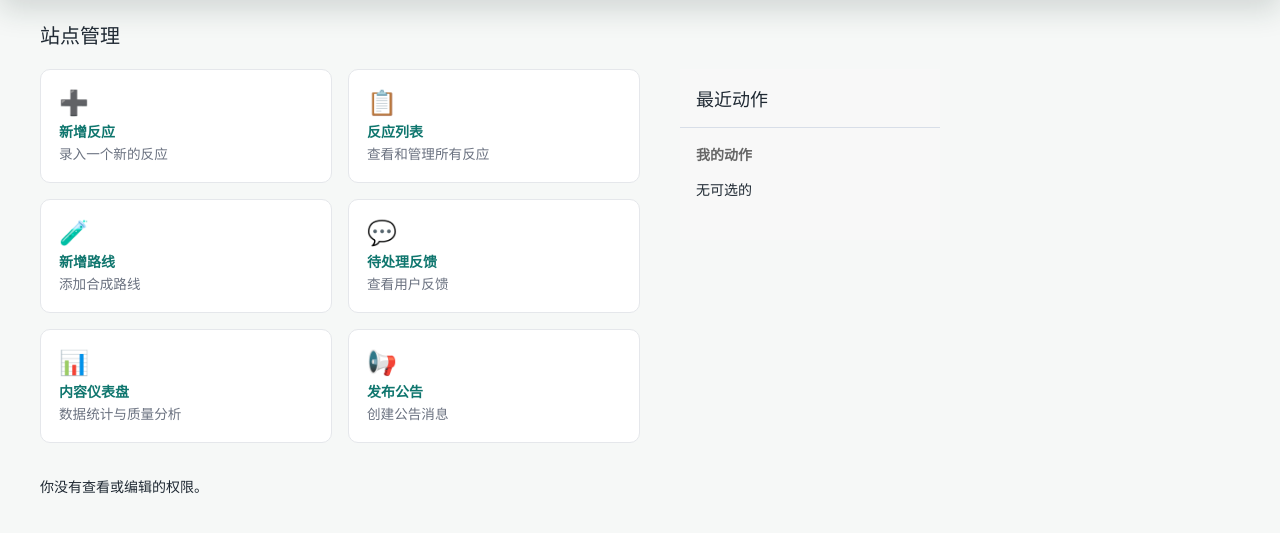
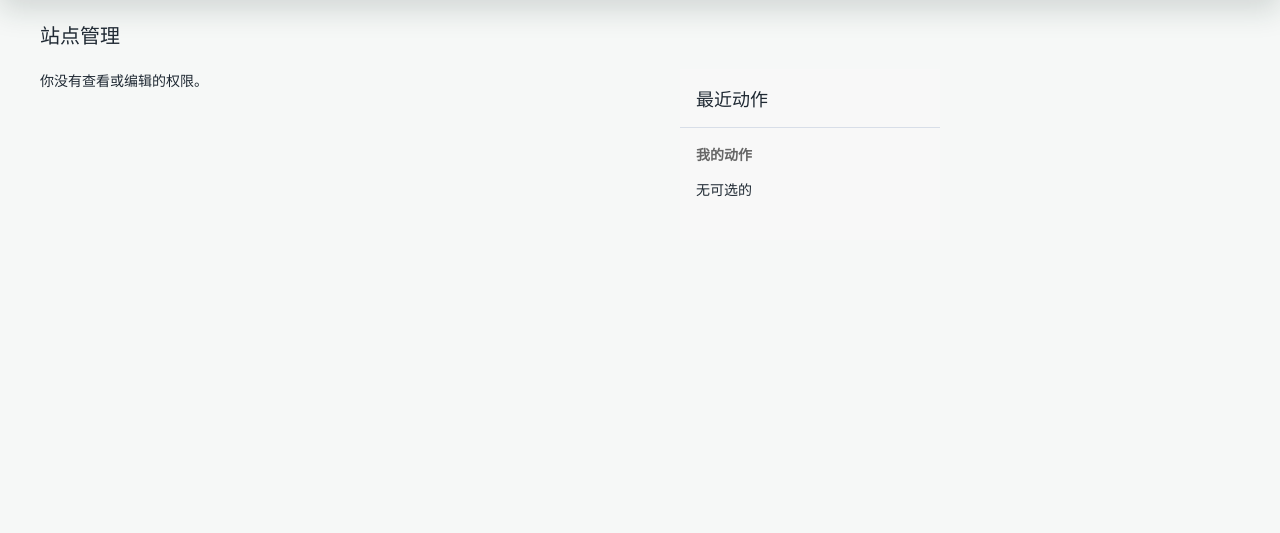
Before and after one commit to wenckerwan/OrganicChemHub, a Django app: page /admin/ in a window 1280 px wide. Shown: the part 58-591 px from the top of the page. Run offline with Django 5.2, Linux system fonts and the light colour scheme; the visitor is signed in with stand-in values (Sample User, id 1); data comes from the database, SQL or seed files in the repository; data that the repository does not hold is empty.

Commit message:
fix: 移除自定义index模板修复后台500

```diff
--- a/reactions/admin.py
+++ b/reactions/admin.py
@@ -18,7 +18,6 @@ from .models import Announcement, Feedback, FunctionalGroup, LearningResource, M
 admin.site.site_header = "OrganicChemHub 管理后台"
 admin.site.site_title = "OrganicChemHub"
 admin.site.index_title = "有机化学资料库"
-admin.site.index_template = "admin/index.html"
 
 
 class PublicationActionMixin:
--- a/templates/admin/base_site.html
+++ b/templates/admin/base_site.html
@@ -6,30 +6,6 @@
 {% block extrahead %}
 {{ block.super }}
 <link rel="stylesheet" href="{% static 'css/admin.css' %}">
-<style>
-  /* ── Dashboard layout ── */
-  .dashboard-container { display:grid; grid-template-columns:repeat(auto-fill,minmax(240px,1fr)); gap:16px; margin-bottom:28px; }
-  .dashboard-card { background:#fff; border:1px solid #e0e5e8; border-radius:10px; padding:18px; }
-  .dashboard-card h3 { font-size:0.8rem; color:#667085; text-transform:uppercase; letter-spacing:0.06em; margin:0 0 8px; }
-  .dashboard-card .num { font-size:2rem; font-weight:800; margin:0; }
-  .dashboard-card .badge { font-size:0.7rem; }
-  .dash-red .num { color:#dc2626; }
-  .dash-green .num { color:#15803d; }
-  .dash-teal .num { color:#0f766e; }
-  .dash-amber .num { color:#a16207; }
-  .dash-blue .num { color:#0369a1; }
-
-  /* ── Module card grouping ── */
-  .app-module { background:#fff; border:1px solid #e0e5e8; border-radius:10px; padding:0; margin-bottom:20px; overflow:hidden; }
-  .app-module h2 { background:#f4f6f8; margin:0; padding:12px 16px; font-size:0.95rem; border-bottom:1px solid #e0e5e8; }
-  .app-module .table { margin:0; }
-  .app-module th, .app-module td { padding:10px 16px !important; }
-
-  /* ── Sidebar nav grouping ── */
-  #nav-sidebar .section { margin-bottom:12px; }
-  #nav-sidebar .section .section-header { font-weight:700; color:#132926; font-size:0.82rem; text-transform:uppercase; letter-spacing:0.04em; padding:10px 0 4px; }
-  #nav-sidebar .section a { padding:5px 0; }
-</style>
 {% endblock %}
 
 {% block branding %}
--- a/templates/admin/index.html
+++ /dev/null
@@ -1,42 +0,0 @@
-{% extends "admin/index.html" %}
-{% load i18n static %}
-
-{% block content %}
-<div id="content-main">
-  <!-- 快捷入口卡片 -->
-  <div style="display:grid;grid-template-columns:repeat(auto-fill,minmax(260px,1fr));gap:16px;margin-bottom:32px;">
-    <a href="{% url 'admin:reactions_reaction_add' %}" style="display:block;background:#fff;border:1px solid #e5e7eb;border-radius:10px;padding:18px;text-decoration:none;color:inherit;transition:box-shadow 0.15s;" onmouseover="this.style.boxShadow='0 4px 12px rgba(0,0,0,0.08)'" onmouseout="this.style.boxShadow='none'">
-      <div style="font-size:1.5rem;margin-bottom:4px;">➕</div>
-      <strong style="color:#0f766e;">新增反应</strong>
-      <p style="margin:4px 0 0;font-size:0.85rem;color:#6b7280;">录入一个新的反应</p>
-    </a>
-    <a href="{% url 'admin:reactions_reaction_changelist' %}" style="display:block;background:#fff;border:1px solid #e5e7eb;border-radius:10px;padding:18px;text-decoration:none;color:inherit;transition:box-shadow 0.15s;" onmouseover="this.style.boxShadow='0 4px 12px rgba(0,0,0,0.08)'" onmouseout="this.style.boxShadow='none'">
-      <div style="font-size:1.5rem;margin-bottom:4px;">📋</div>
-      <strong style="color:#0f766e;">反应列表</strong>
-      <p style="margin:4px 0 0;font-size:0.85rem;color:#6b7280;">查看和管理所有反应</p>
-    </a>
-    <a href="{% url 'admin:reactions_route_add' %}" style="display:block;background:#fff;border:1px solid #e5e7eb;border-radius:10px;padding:18px;text-decoration:none;color:inherit;transition:box-shadow 0.15s;" onmouseover="this.style.boxShadow='0 4px 12px rgba(0,0,0,0.08)'" onmouseout="this.style.boxShadow='none'">
-      <div style="font-size:1.5rem;margin-bottom:4px;">🧪</div>
-      <strong style="color:#0f766e;">新增路线</strong>
-      <p style="margin:4px 0 0;font-size:0.85rem;color:#6b7280;">添加合成路线</p>
-    </a>
-    <a href="{% url 'admin:reactions_feedback_changelist' %}?status__exact=pending" style="display:block;background:#fff;border:1px solid #e5e7eb;border-radius:10px;padding:18px;text-decoration:none;color:inherit;transition:box-shadow 0.15s;" onmouseover="this.style.boxShadow='0 4px 12px rgba(0,0,0,0.08)'" onmouseout="this.style.boxShadow='none'">
-      <div style="font-size:1.5rem;margin-bottom:4px;">💬</div>
-      <strong style="color:#0f766e;">待处理反馈</strong>
-      <p style="margin:4px 0 0;font-size:0.85rem;color:#6b7280;">查看用户反馈</p>
-    </a>
-    <a href="/admin/reactions/reaction/dashboard/" style="display:block;background:#fff;border:1px solid #e5e7eb;border-radius:10px;padding:18px;text-decoration:none;color:inherit;transition:box-shadow 0.15s;" onmouseover="this.style.boxShadow='0 4px 12px rgba(0,0,0,0.08)'" onmouseout="this.style.boxShadow='none'">
-      <div style="font-size:1.5rem;margin-bottom:4px;">📊</div>
-      <strong style="color:#0f766e;">内容仪表盘</strong>
-      <p style="margin:4px 0 0;font-size:0.85rem;color:#6b7280;">数据统计与质量分析</p>
-    </a>
-    <a href="{% url 'admin:reactions_announcement_add' %}" style="display:block;background:#fff;border:1px solid #e5e7eb;border-radius:10px;padding:18px;text-decoration:none;color:inherit;transition:box-shadow 0.15s;" onmouseover="this.style.boxShadow='0 4px 12px rgba(0,0,0,0.08)'" onmouseout="this.style.boxShadow='none'">
-      <div style="font-size:1.5rem;margin-bottom:4px;">📢</div>
-      <strong style="color:#0f766e;">发布公告</strong>
-      <p style="margin:4px 0 0;font-size:0.85rem;color:#6b7280;">创建公告消息</p>
-    </a>
-  </div>
-
-  {{ block.super }}
-</div>
-{% endblock %}
```
